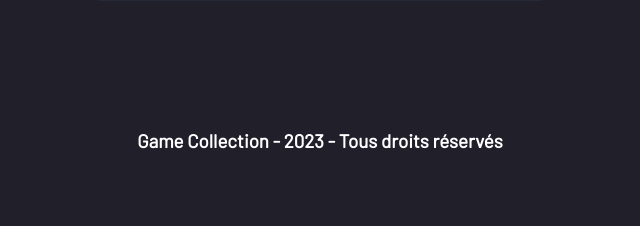
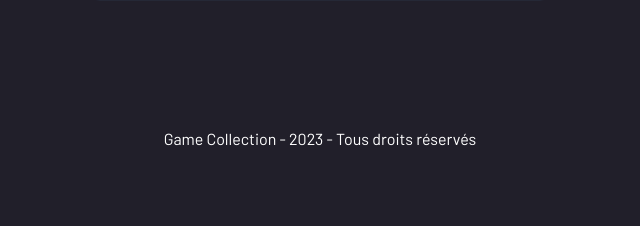
Before and after one commit to Yoshi-OOF/Game-Collection, a PHP site: page / in a window 1280 px wide. Shown: the part 446-672 px from the top of the page, without its empty margins (320-960 px from the left). Run offline with PHP 8.4, Linux system fonts and the light colour scheme.

Commit message:
FOOTER FINAL

```diff
--- a/Css/Footer.css
+++ b/Css/Footer.css
@@ -7,6 +7,6 @@ footer {
     color: #ffffff;
 }
 
-footer .h3 {
-    font-size: 20px;
+footer p {
+    font-size: 16px;
 }
--- a/Views/FooterView.php
+++ b/Views/FooterView.php
@@ -3,5 +3,5 @@
     <link rel="stylesheet" href="Css/Footer.css">
 
     <footer>
-        <h3>Game Collection - 2023 - Tous droits réservés</h3>
+        <p>Game Collection - 2023 - Tous droits réservés</p>
     </footer>
```
